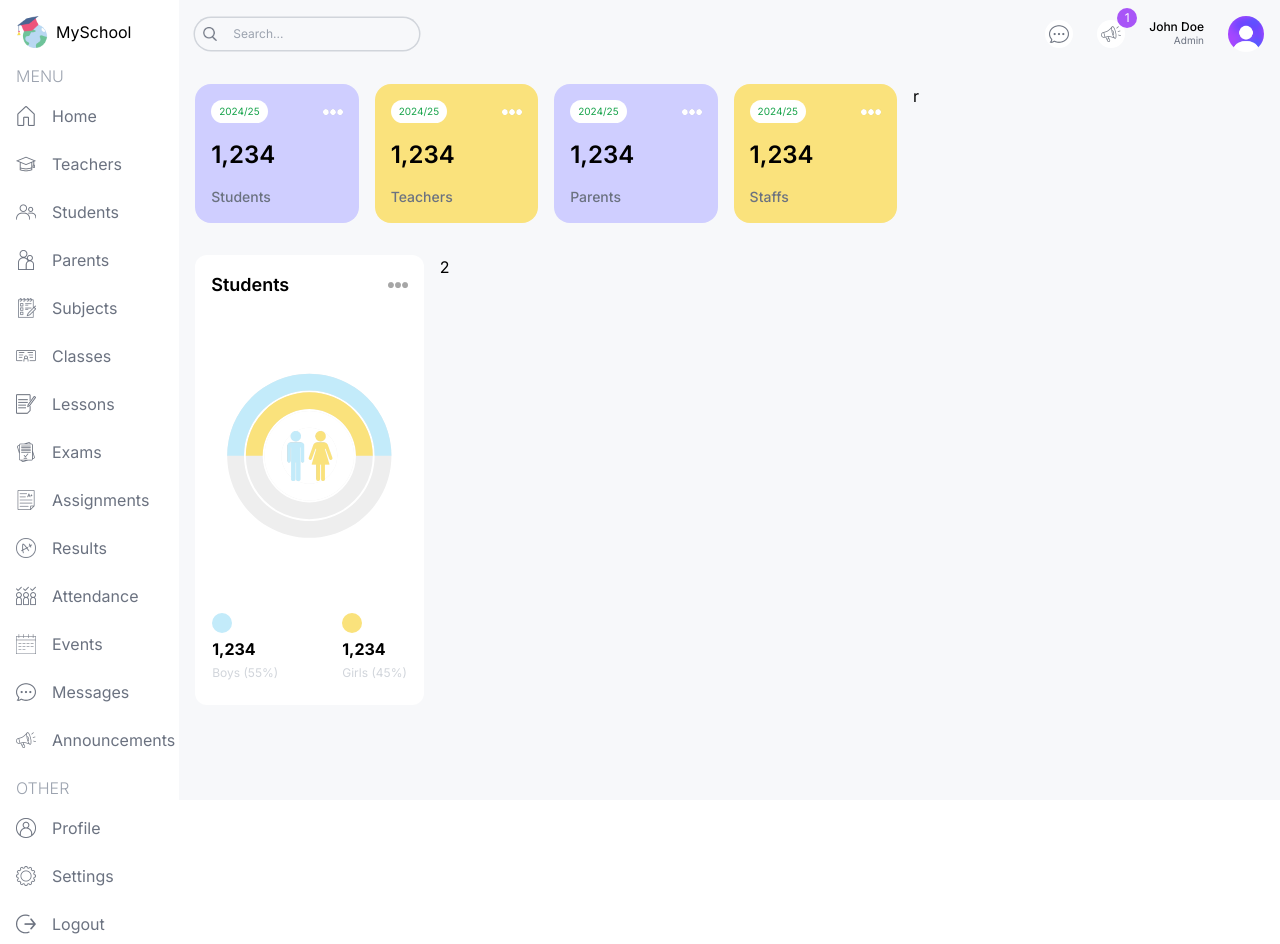
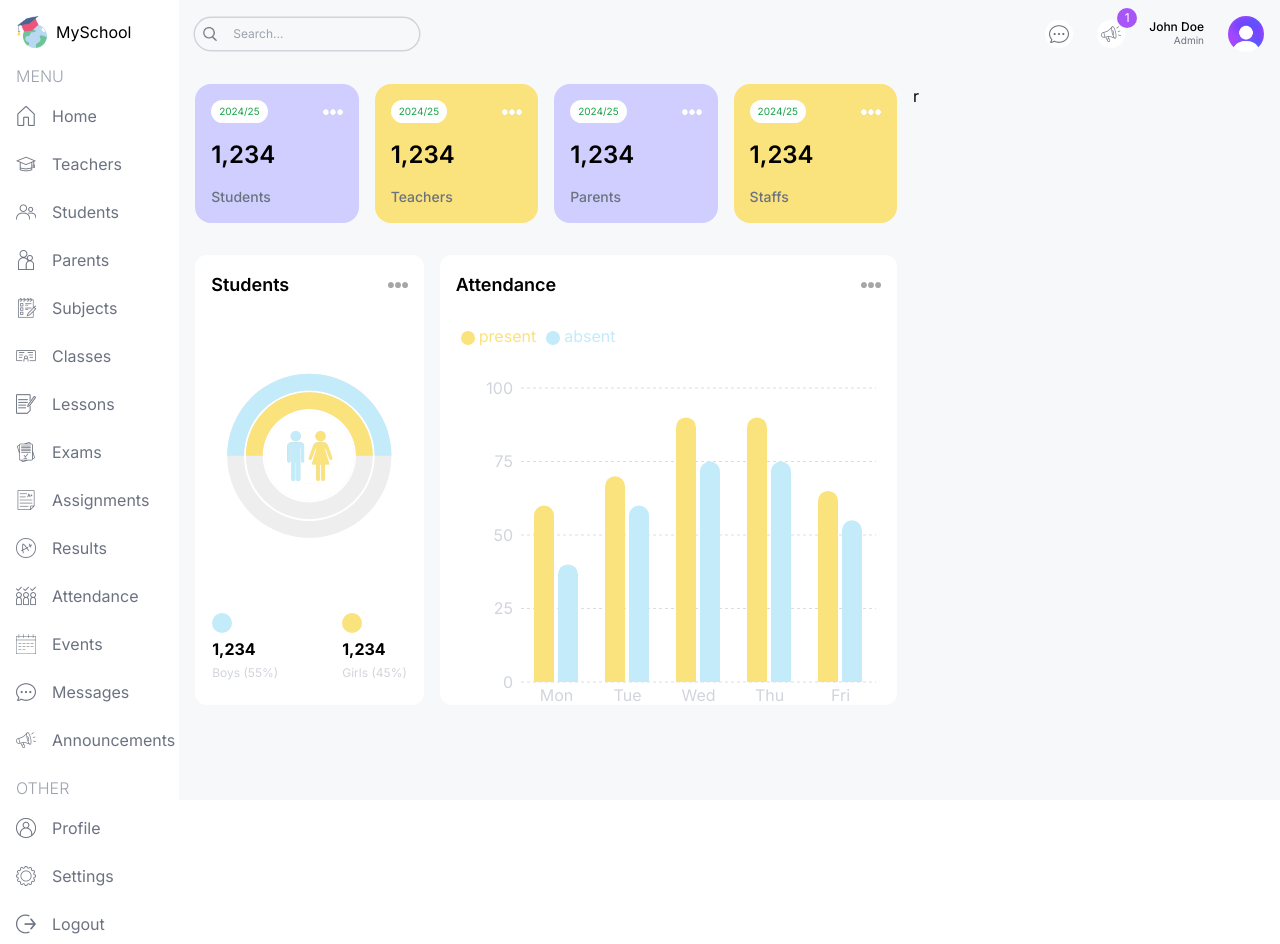
Before and after one commit to thanhminhdev2000/fullstack-school, a Next.js app: page /admin in a window 1280 px wide. Built offline with nearby package versions, Linux system fonts and the light colour scheme.

Commit message:
AttendenceChart

```diff
--- a/src/app/(dashboard)/admin/page.tsx
+++ b/src/app/(dashboard)/admin/page.tsx
@@ -1,3 +1,4 @@
+import AttendanceChart from '@/components/AttendanceChart';
 import CountChart from '@/components/CountChart';
 import UserCard from '@/components/UserCard';
 
@@ -22,7 +23,9 @@
           </div>
 
           {/* ATTENDANCE CHART */}
-          <div className="w-full lg:w-2/3 h-[450px]">2</div>
+          <div className="w-full lg:w-2/3 h-[450px]">
+            <AttendanceChart />
+          </div>
         </div>
 
         {/* BOTTOM CHARTS */}
--- /dev/null
+++ b/src/components/AttendanceChart.tsx
@@ -0,0 +1,57 @@
+'use client';
+
+import Image from 'next/image';
+import { Bar, BarChart, CartesianGrid, Legend, ResponsiveContainer, Tooltip, XAxis, YAxis } from 'recharts';
+
+const data = [
+  {
+    name: 'Mon',
+    present: 60,
+    absent: 40,
+  },
+  {
+    name: 'Tue',
+    present: 70,
+    absent: 60,
+  },
+  {
+    name: 'Wed',
+    present: 90,
+    absent: 75,
+  },
+  {
+    name: 'Thu',
+    present: 90,
+    absent: 75,
+  },
+  {
+    name: 'Fri',
+    present: 65,
+    absent: 55,
+  },
+];
+
+const AttendanceChart = () => {
+  return (
+    <div className="bg-white rounded-xl w-full h-full p-4">
+      <div className="flex items-center justify-between">
+        <h1 className="text-lg font-semibold">Attendance</h1>
+        <Image src="/moreDark.png" alt="" width={20} height={20} />
+      </div>
+
+      <ResponsiveContainer width="100%" height="100%">
+        <BarChart width={500} height={300} data={data} barSize={20}>
+          <CartesianGrid strokeDasharray="3 3" vertical={false} stroke="#ddd" />
+          <XAxis dataKey="name" axisLine={false} tick={{ fill: '#D1D5DB' }} tickLine={false} />
+          <YAxis axisLine={false} tick={{ fill: '#D1D5DB' }} tickLine={false} />
+          <Tooltip contentStyle={{ borderRadius: '10px', borderColor: 'lightgray' }} />
+          <Legend align="left" verticalAlign="top" wrapperStyle={{ paddingTop: '20px', paddingBottom: '40px' }} />
+          <Bar dataKey="present" fill="#FAE27C" legendType="circle" radius={[10, 10, 0, 0]} />
+          <Bar dataKey="absent" fill="#C3EBFA" legendType="circle" radius={[10, 10, 0, 0]} />
+        </BarChart>
+      </ResponsiveContainer>
+    </div>
+  );
+};
+
+export default AttendanceChart;
```
